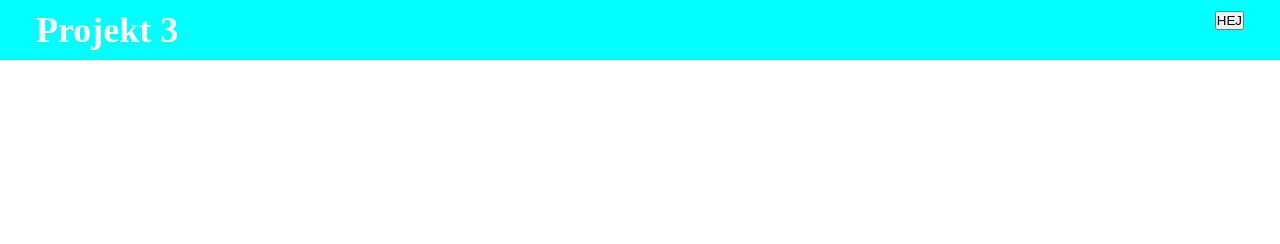
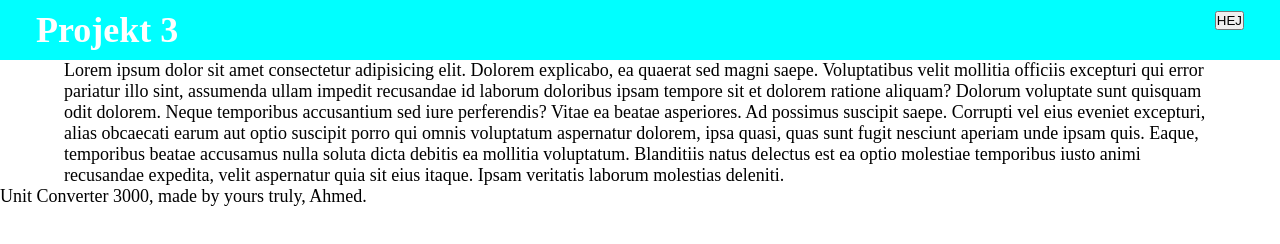
Before and after one commit to Yomanss/Projekt3, a plain HTML site: page template.html in a window 1280 px wide. Drawn offline with Linux system fonts and the light colour scheme.

Commit message:
work on template and design

```diff
--- a/css/main.css
+++ b/css/main.css
@@ -30,3 +30,7 @@ header {
 .invisible {
     display: none;
 }
+
+.wrapper {
+    margin: 0 5vw;
+}
--- a/template.html
+++ b/template.html
@@ -1,9 +1,9 @@
 <!DOCTYPE html>
 <html lang="en">
   <head>
-    <meta charset="UTF-8">
-    <meta name="viewport" content="width=device-width, initial-scale=1.0">
-    <link rel="stylesheet" href="./css/main.css">
+    <meta charset="UTF-8" />
+    <meta name="viewport" content="width=device-width, initial-scale=1.0" />
+    <link rel="stylesheet" href="./css/main.css" />
     <script defer src="js/main.js"></script>
     <title>Projekt 3</title>
   </head>
@@ -32,7 +32,34 @@
         </ul>
       </nav>
     </header>
-    <main></main>
-    <footer></footer>
+    <main>
+      <div class="wrapper">
+        <article>
+          <p>
+            Lorem ipsum dolor sit amet consectetur adipisicing elit. Dolorem
+            explicabo, ea quaerat sed magni saepe. Voluptatibus velit mollitia
+            officiis excepturi qui error pariatur illo sint, assumenda ullam
+            impedit recusandae id laborum doloribus ipsam tempore sit et dolorem
+            ratione aliquam? Dolorum voluptate sunt quisquam odit dolorem. Neque
+            temporibus accusantium sed iure perferendis? Vitae ea beatae
+            asperiores. Ad possimus suscipit saepe. Corrupti vel eius eveniet
+            excepturi, alias obcaecati earum aut optio suscipit porro qui omnis
+            voluptatum aspernatur dolorem, ipsa quasi, quas sunt fugit nesciunt
+            aperiam unde ipsam quis. Eaque, temporibus beatae accusamus nulla
+            soluta dicta debitis ea mollitia voluptatum. Blanditiis natus
+            delectus est ea optio molestiae temporibus iusto animi recusandae
+            expedita, velit aspernatur quia sit eius itaque. Ipsam veritatis
+            laborum molestias deleniti.
+          </p>
+        </article>
+      </div>
+    </main>
+    <footer>
+        <article>
+            <p>
+                Unit Converter 3000, made by yours truly, Ahmed.
+            </p>
+        </article>
+    </footer>
   </body>
 </html>
```
Lines whose indentation alone changed are shown as unchanged.
